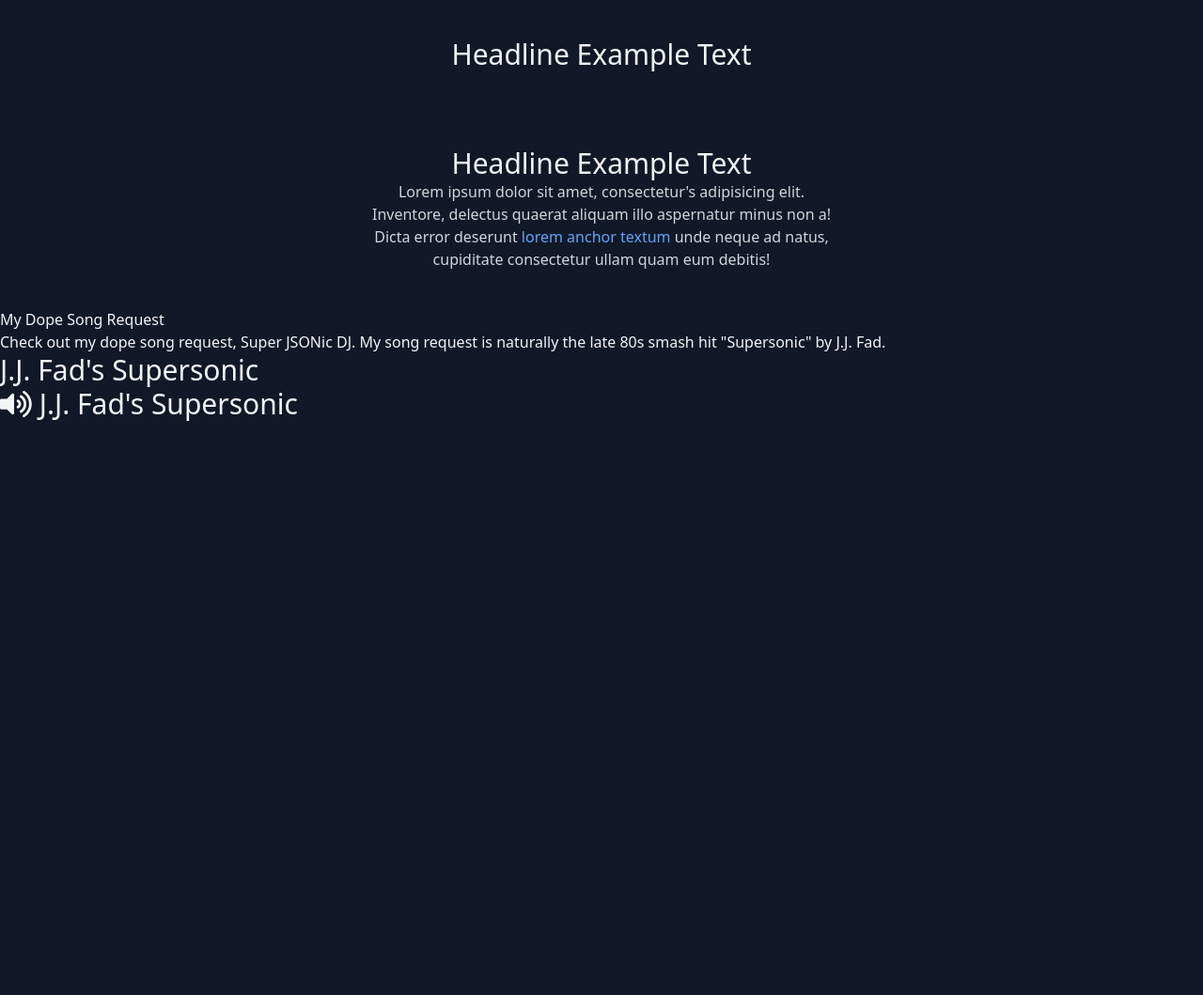
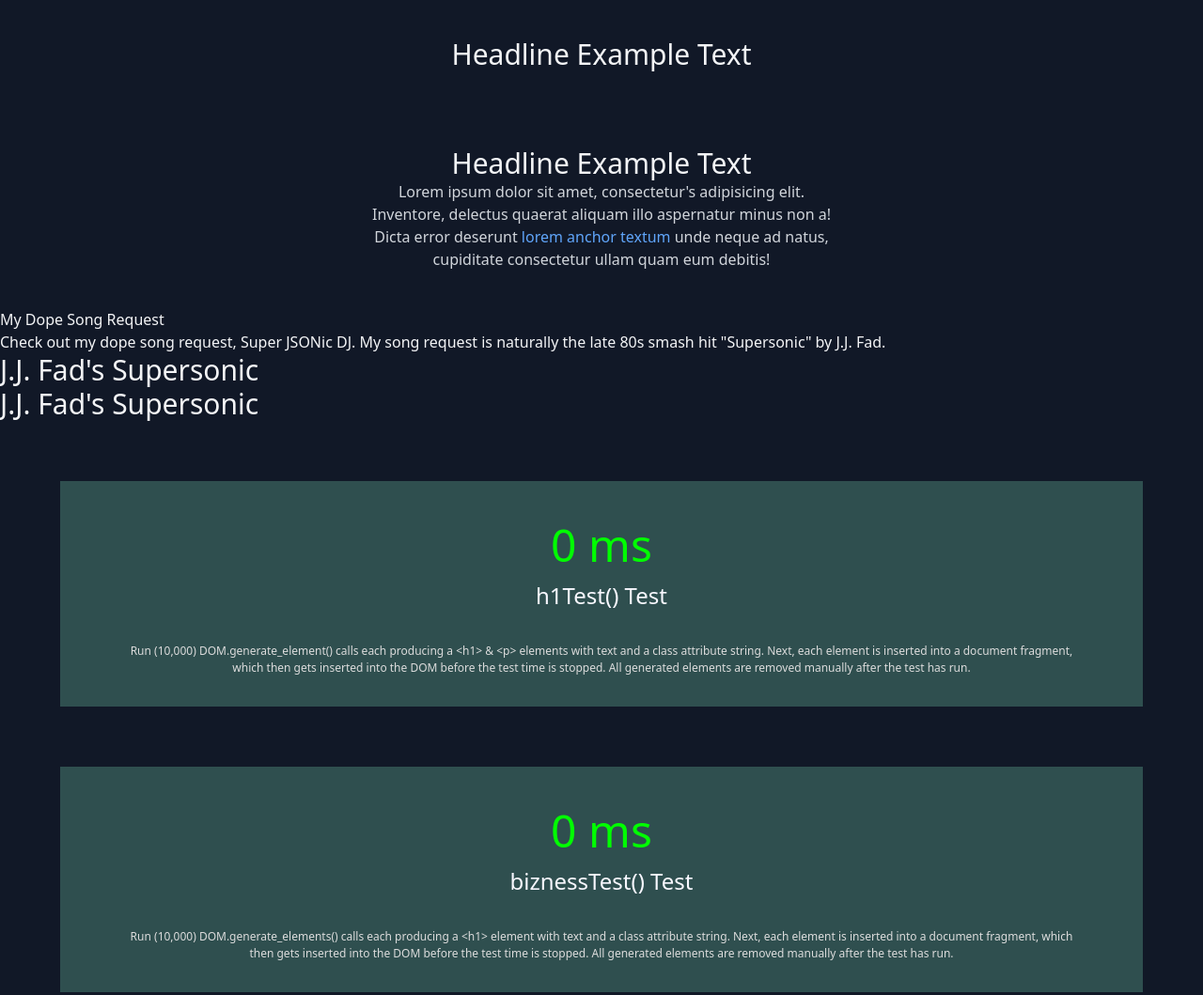
Before and after one commit to oberocks/superjsonic, a website: page example.html in a window 1280 px wide. Shown: the whole page at 94% size. Before the commit the page ends 800 px from the top, so only its background shows below. Drawn offline with nearby package versions, Linux system fonts and the light colour scheme.

Commit message:
0.2.0: new Benchmarks class & a couple of examps

```diff
--- a/example.html
+++ b/example.html
@@ -18,16 +18,25 @@
 
 
         <div id="target"></div>
+        <div id="benchmarking-workspace"></div>
+        <div id="benchmarking-results"></div>
 
 
         <script type="module">
 
             // import module
             import { Dom_generator } from './superjsonic/Dom_generator.js';
+            import { Benchmarks } from './superjsonic/Benchmarks.js';
 
             // setup constant variables
             const DOM = new Dom_generator();
+            const BENCHMARK = new Benchmarks();
             const fragment = document.createDocumentFragment();
+
+
+
+
+
 
             // generate a headline element
             let headline = DOM.generate_element(
@@ -149,6 +158,59 @@
             // Add the generated markup to the document
             document.getElementById('target').appendChild(headline2);
 
+
+
+
+
+
+
+
+
+
+
+
+            function h1Test() {
+                return DOM.generate_element('h1', false, { class: 'text-3xl' }, [icon, "J.J. Fad's Supersonic"]);
+            };
+
+            BENCHMARK.generate_dom_test (
+                {
+                    slug : 'h1Test',
+                    name : 'h1Test() Test',
+                    target : 'benchmarking-workspace',
+                    loops : BENCHMARK.defaults.loops,
+                    description : 'Run (' + Number(BENCHMARK.defaults.loops).toLocaleString() + ') DOM.generate_element() calls each producing a <h1> & <p> elements with text and a class attribute string. Next, each element is inserted into a document fragment, which then gets inserted into the DOM before the test time is stopped. All generated elements are removed manually after the test has run.'
+                },
+                h1Test
+            );
+
+            BENCHMARK.render_results_card('h1Test', 'benchmarking-results');
+
+
+
+
+
+
+
+
+
+            function biznessTest() {
+                return DOM.generate_elements(bizness);
+            };
+
+            BENCHMARK.generate_dom_test (
+                {
+                    slug : 'biznessTest',
+                    name : 'biznessTest() Test',
+                    target : 'benchmarking-workspace',
+                    loops : BENCHMARK.defaults.loops,
+                    description : 'Run (' + Number(BENCHMARK.defaults.loops).toLocaleString() + ') DOM.generate_elements() calls each producing a <h1> element with text and a class attribute string. Next, each element is inserted into a document fragment, which then gets inserted into the DOM before the test time is stopped. All generated elements are removed manually after the test has run.'
+                },
+                h1Test
+            );
+
+            BENCHMARK.render_results_card('biznessTest', 'benchmarking-results');
+
         </script>
 
     </body>
--- a/package.json
+++ b/package.json
@@ -1,6 +1,6 @@
 {
   "name": "superjsonic",
-  "version": "0.1.9",
+  "version": "0.2.0",
   "description": "A set of powerful and tiny JavaScript ES Module (ESM) tooling classes to help developers turn declaritive JSON, atomic CSS classes, and copy/media into HTML DOM Elements.",
   "main": "index.js",
   "scripts": {
--- /dev/null
+++ b/superjsonic/Benchmarks.js
@@ -0,0 +1,102 @@
+export class Benchmarks {
+
+    constructor (opts = false) {
+
+        // define default class settings/options
+        this.defaults = {
+            loops : 10000
+        };
+
+        // define default class settings/options
+        // this._defaults = {
+        //     loops : 10000
+        // };
+
+        // merge any passed options settings into the default settings to get a final settings object
+        //this.defaults = (opts) ? settings_merge(this._defaults, opts) : this._defaults;
+
+        // clear original defaults
+        //this._defaults = null;
+
+        this.benchmarks = {};
+
+    }
+
+    start (key, obj) {
+
+        this.benchmarks[key] = obj;
+
+    }
+
+    end (key, val) {
+
+        this.benchmarks[key].finish = val;
+        this.benchmarks[key].duration = this.benchmarks[key].finish - this.benchmarks[key].start;
+        console.table(this.benchmarks[key]);
+
+    }
+
+    now () {
+
+        return performance.now();
+
+    }
+
+    render_results_card (benchmarkKey, elementId) {
+
+        //document.getElementById(elementId).innerHTML = JSON.stringify(this.benchmarks, null, 4);
+        let fragment = document.createDocumentFragment();
+
+        let card = document.createElement('div');
+            card.setAttribute('style', 'text-align: center; padding: 2rem 4rem; background-color: DarkSlateGrey; color: White; margin: 4rem;');
+
+        let duration = this.benchmarks[benchmarkKey].duration;
+
+        let data = document.createElement('h1');
+            data.setAttribute('style', 'color: Lime; font-size: 3rem;');
+            data.appendChild(document.createTextNode(Number(duration).toLocaleString() + ' ms'));
+
+        let headline = document.createElement('p');
+            headline.setAttribute('style', 'color: GhostWhite; font-size: 1.5rem; margin-bottom: 2rem;');
+            headline.appendChild(document.createTextNode(this.benchmarks[benchmarkKey].name));
+
+        let description = document.createElement('p');
+            description.setAttribute('style', 'color: Gainsboro; font-size: 0.75rem;');
+            description.appendChild(document.createTextNode(this.benchmarks[benchmarkKey].description));
+
+        card.appendChild(data);
+        card.appendChild(headline);
+        card.appendChild(description);
+
+        fragment.appendChild(card);
+
+        document.getElementById(elementId).appendChild(fragment);
+
+    }
+
+    generate_dom_test (options, callback) {
+
+        this.start(options.slug, {
+            name : options.name,
+            description : options.description,
+            start : this.now()
+        });
+
+        const fragment = document.createDocumentFragment();
+
+        const loopCount = Number(options.loops);
+
+        for (var i = 0; i < loopCount; i++) {
+            let nodes = callback();
+            fragment.appendChild(nodes);
+        }
+
+        document.getElementById(options.target).appendChild(fragment);
+
+        this.end(options.slug, this.now());
+
+        document.getElementById(options.target).innerHTML = '';
+
+    }
+
+}
```
